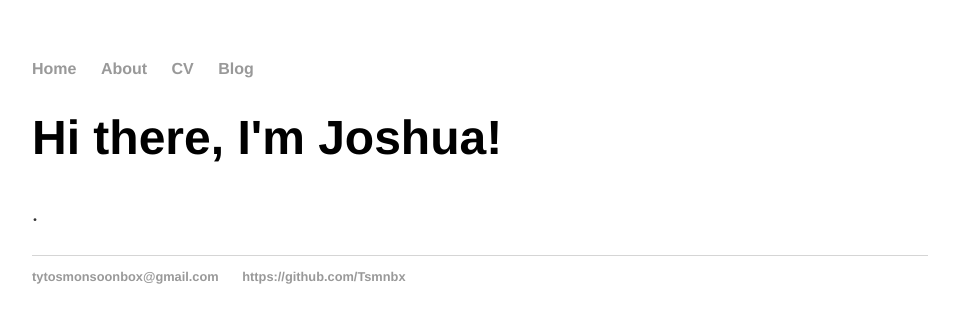
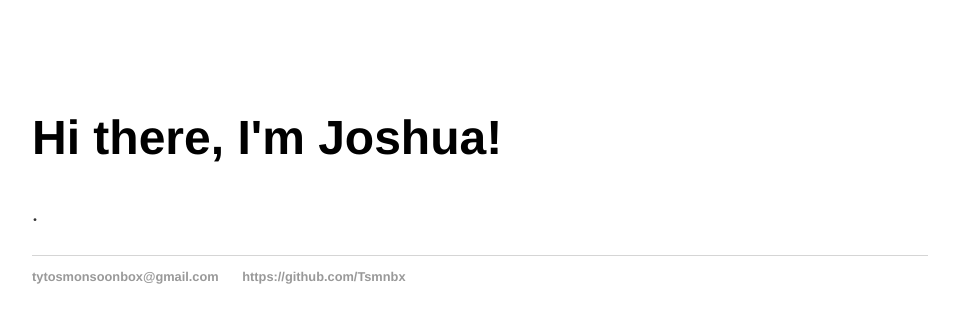
Before and after one commit to Tsmnbx/JsuEe.github.io, a plain HTML site: page index.html in a window 1280 px wide. Shown: the whole page, without its empty margins (160-1119 px from the left). Drawn offline with Linux system fonts and the light colour scheme.

Commit message:
Update index.html

```diff
--- a/index.html
+++ b/index.html
@@ -7,10 +7,10 @@
 	<body>
 		<nav>
     		<ul>
-        		<li><a href="/">Home</a></li>
-	        	<li><a href="/about">About</a></li>
-        		<li><a href="/cv">CV</a></li>
-        		<li><a href="/blog">Blog</a></li>
+        		<li><a href="/"></a></li>
+	        	<li><a href="/about"></a></li>
+
+        		<li><a href="/blog"></a></li>
     		</ul>
 		</nav>
 		<div class="container">
```
